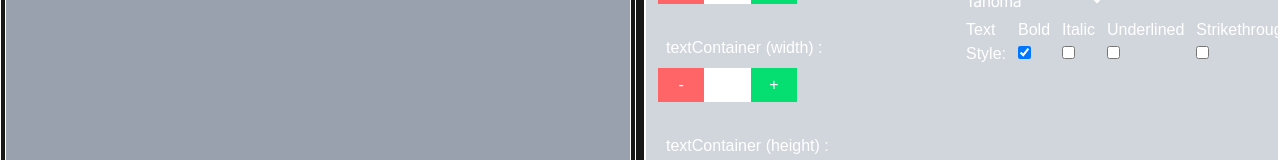
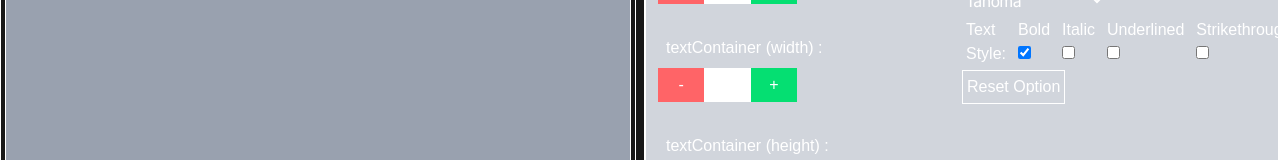
Before and after one commit to akael888/propre-sim, a Next.js app: page /editor in a window 1280 px wide. Both pictures are taken after a click on the button "Options". Shown: the part 274-434 px from the top of the page. Built offline with nearby package versions, Linux system fonts and the light colour scheme.

Commit message:
feat : Added resetDisplayOption Function

```diff
--- a/src/app/ui/editor/display/display-options.tsx
+++ b/src/app/ui/editor/display/display-options.tsx
@@ -1,14 +1,21 @@
 import { DisplayOptionsProp } from "@/app/lib/type";
 import { useState } from "react";
-import { textAlignTypes } from "../../../lib/data";
+import { defaultTextAttributeData, textAlignTypes } from "../../../lib/data";
 import TextFontsSelection from "./text-fonts-selection";
 import OptionInputStepper from "./option/option-input-stepper";
 
 const DisplayOptions: React.FC<DisplayOptionsProp> = ({
   textAttribute,
   handleTextAttributeChanges,
+  handleTextAttributeObjectChanges,
 }) => {
   const [isOpen, setIsOpen] = useState(false);
+
+  const resetDisplayOption = () => {
+    handleTextAttributeObjectChanges(defaultTextAttributeData);
+    localStorage.removeItem("TEXT_ATTRIBUTE_DATA");
+    alert("Options Successfully Reset")
+  };
 
   return (
     <>
@@ -23,8 +30,10 @@ const DisplayOptions: React.FC<DisplayOptionsProp> = ({
         </button>
         {isOpen ? (
           <div className=" w-full border-1 bottom-0 max-h-[10%] overflow-y-hidden bg-gray-300">
-            <div className="md:grid md:grid-cols-2 md:grid-rows-1 flex flex-col md:h-full h-fit w-full
-             overflow-x-auto">
+            <div
+              className="md:grid md:grid-cols-2 md:grid-rows-1 flex flex-col md:h-full h-fit w-full
+             overflow-x-auto"
+            >
               <div className="flex md:flex-col flex-row justify-center w-fit h-full">
                 <OptionInputStepper
                   textAttribute={textAttribute}
@@ -38,7 +47,7 @@ const DisplayOptions: React.FC<DisplayOptionsProp> = ({
                   attributeKey="textContainer"
                   keyValue="width"
                   intervalPerStep={1}
-                />{" "}
+                />
                 <OptionInputStepper
                   textAttribute={textAttribute}
                   handleTextAttributeChanges={handleTextAttributeChanges}
@@ -204,6 +213,9 @@ const DisplayOptions: React.FC<DisplayOptionsProp> = ({
                     />
                   </div>
                 </div>
+                <div>
+                  <button onClick={resetDisplayOption} className="border-1 p-1 hover:bg-background hover:text-foreground">Reset Option</button>
+                </div>
               </div>
             </div>
           </div>
```
